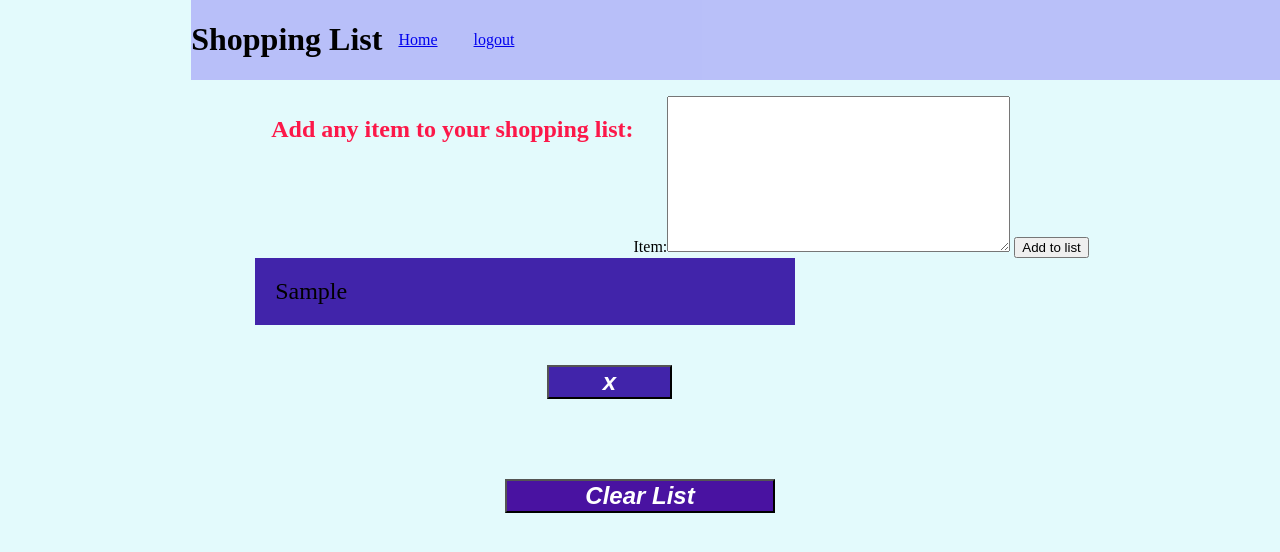
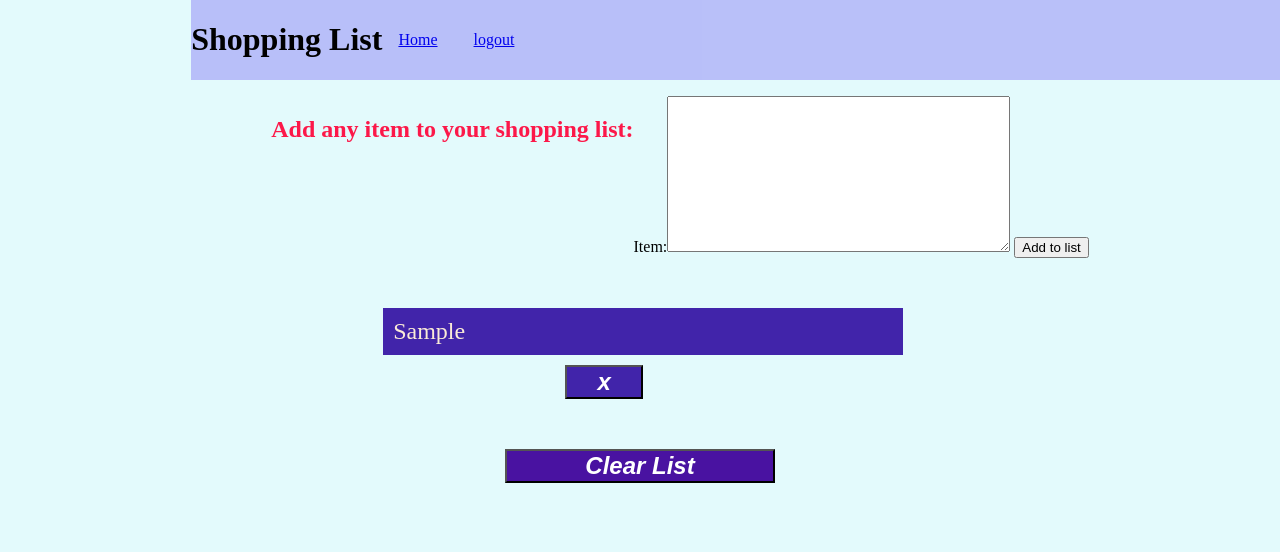
Before and after one commit to jperez29/shopping-list-app, a Django app: page /items/ in a window 1280 px wide. Shown: the top 552 px of the page. Run offline with Django 3.2, Linux system fonts and the light colour scheme; tables that the repository leaves empty hold one stand-in row (values such as "Sample post"); some libraries are stand-ins or nearby versions.

Commit message:
rearranging button to delete grocery item

```diff
--- a/shopping_list/static/base.css
+++ b/shopping_list/static/base.css
@@ -54,7 +54,7 @@ a:hover{
 
 ul {
     margin: 0;
-    padding-left:4rem
+    padding-left:12rem
 }
 
  ul li {
@@ -67,9 +67,10 @@ ul {
     font-size: 18px;
     transition: 0.2s;
     width: 500px;
-    padding: 20px;
+    padding: 10px;
     margin: 0;
     font-size: x-large;
+    color:antiquewhite;
 }
 
 /* ul li:nth-child(odd) {
@@ -86,7 +87,7 @@ ul {
     font-weight: bold;
     font-style: italic;
     font-size: x-large;
-    margin: 40px 35%;
+    margin: 10px 35%;
     background-color: rgb(65, 36, 170);
     color: white;
     /* position: relative; */
@@ -118,8 +119,21 @@ ul {
 
 .list {
     display:flex;
+    padding-bottom: 50px;
 }
 
-.list-items {
+/* .list-items {
     display: flexbox;
-}
+} */
+
+#wrapper {
+    display: flex;
+  }
+
+  #left {
+    flex: 0 0 65%;
+  }
+
+  #x-button {
+    flex: 1;
+  }
--- a/shopping_list/templates/shopping_list.html
+++ b/shopping_list/templates/shopping_list.html
@@ -34,11 +34,13 @@
 </div>
 
 
-<div id = 'list-items'>
+<div id = 'wrapper'>
     {% if total_items %}
         <ul>
             {% for shopping_item in total_items %}
-            <li> {{ shopping_item.item }} </li>
+            <div id = 'left'>
+                <li> {{ shopping_item.item }} </li>
+            </div>
                 <form action="/deleteListItem/{{shopping_item.id}}/" method = "post">{% csrf_token %}
                     <input type="submit" id = 'x-button' value="x">
                 </form>
```
